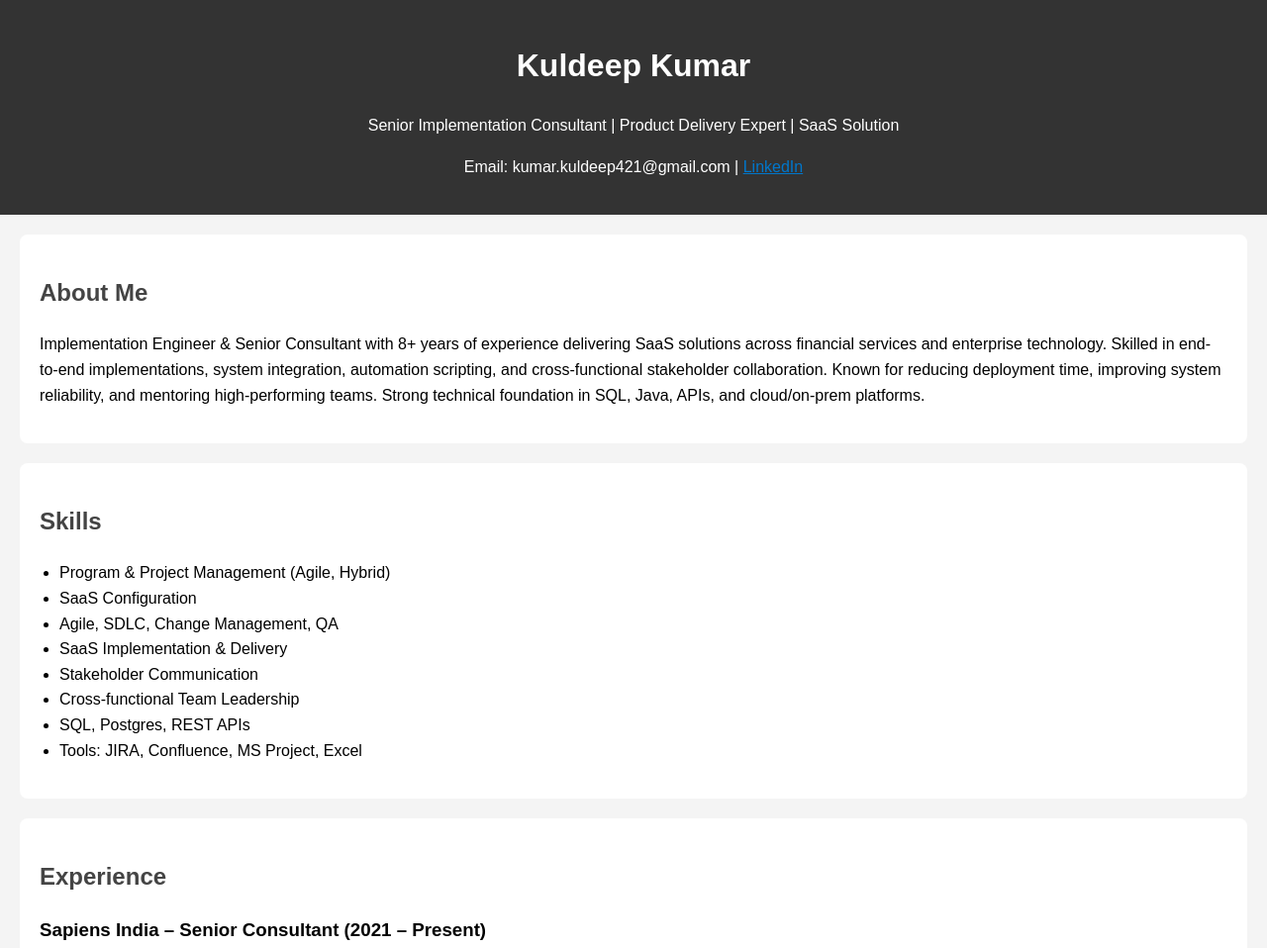
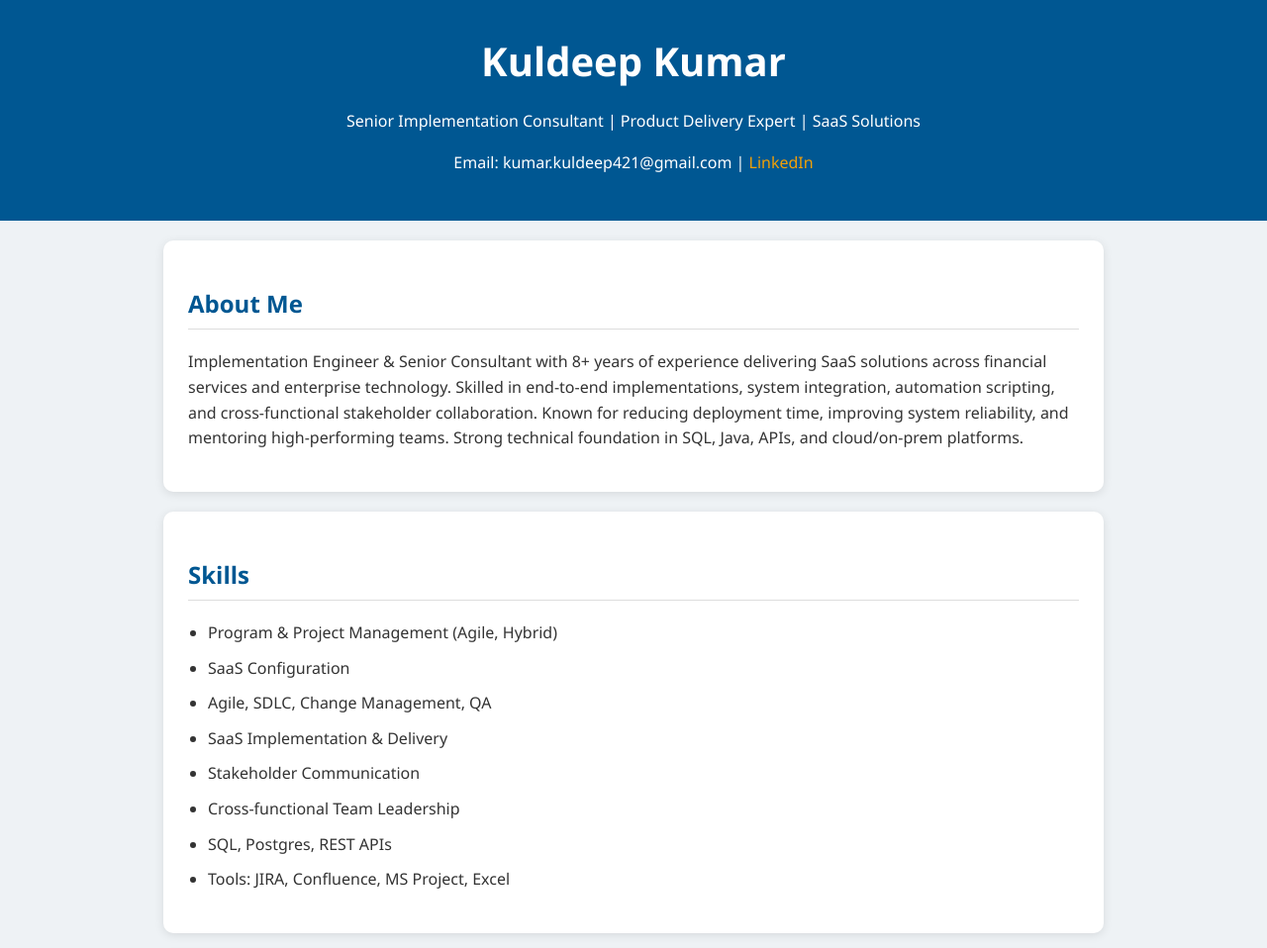
Before and after one commit to mykul421/Kuldeep-Resume-Site, a plain HTML site: page index.html in a window 1280 px wide. Shown: the top 958 px of the page at 99% size. Drawn offline with Linux system fonts and the light colour scheme.

Commit message:
Add files via upload

```diff
--- a/index.html
+++ b/index.html
@@ -1,3 +1,4 @@
+
 <!DOCTYPE html>
 <html lang="en">
 <head>
@@ -6,38 +7,55 @@
   <title>Kuldeep Kumar – Implementation Consultant</title>
   <style>
     body {
-      font-family: Arial, sans-serif;
+      font-family: 'Segoe UI', Tahoma, Geneva, Verdana, sans-serif;
       line-height: 1.6;
       margin: 0;
       padding: 0;
-      background: #f4f4f4;
+      background: #eef2f5;
+      color: #333;
     }
     header {
-      background: #333;
+      background: #005792;
       color: white;
-      padding: 20px;
+      padding: 30px 20px;
       text-align: center;
     }
+    header h1 {
+      margin: 0;
+      font-size: 2.5em;
+    }
     section {
-      padding: 20px;
+      padding: 25px;
       background: white;
-      margin: 20px;
-      border-radius: 8px;
+      margin: 20px auto;
+      border-radius: 10px;
+      box-shadow: 0 2px 10px rgba(0,0,0,0.1);
+      max-width: 900px;
     }
     h2 {
-      color: #444;
+      color: #005792;
+      border-bottom: 1px solid #ddd;
+      padding-bottom: 6px;
     }
     ul {
       padding-left: 20px;
     }
+    li {
+      margin-bottom: 10px;
+    }
     footer {
       text-align: center;
-      padding: 10px;
-      background: #333;
+      padding: 15px;
+      background: #005792;
       color: white;
+      font-size: 0.9em;
     }
     a {
-      color: #0077cc;
+      color: #f2a007;
+      text-decoration: none;
+    }
+    a:hover {
+      text-decoration: underline;
     }
   </style>
 </head>
@@ -45,7 +63,7 @@
 
 <header>
   <h1>Kuldeep Kumar</h1>
-  <p>Senior Implementation Consultant |  Product Delivery Expert | SaaS Solution</p>
+  <p>Senior Implementation Consultant | Product Delivery Expert | SaaS Solutions</p>
   <p>Email: kumar.kuldeep421@gmail.com | <a href="https://www.linkedin.com/in/mykuldeep/" target="_blank">LinkedIn</a></p>
 </header>
 
@@ -94,7 +112,6 @@
     <li>Helped achieve 100% audit readiness through standardized data handling</li>
     <li>Developed reusable speech grammar (GrXML), enhancing recognition accuracy</li>
     <li>Managed QA validation and system readiness for deployment phases</li>
-
   </ul>
 </section>
 
```
Lines whose indentation alone changed are shown as unchanged.
